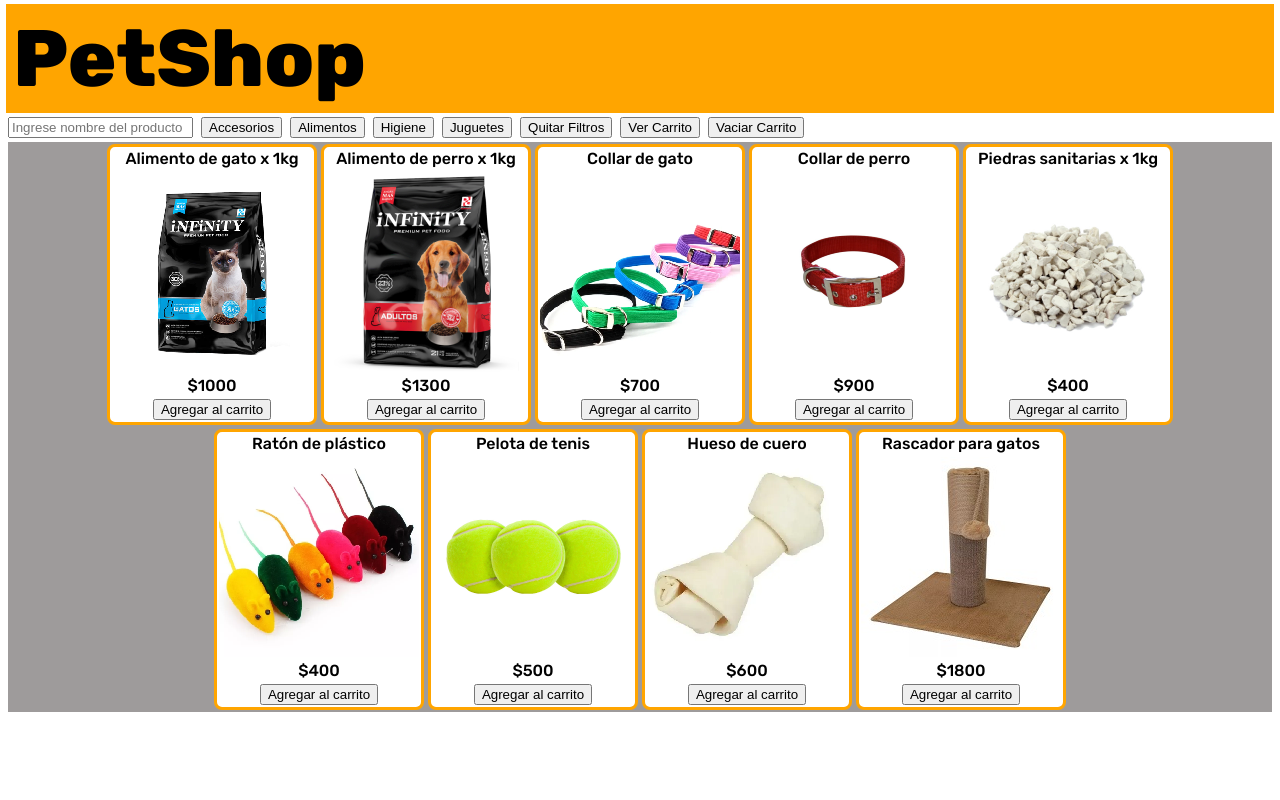
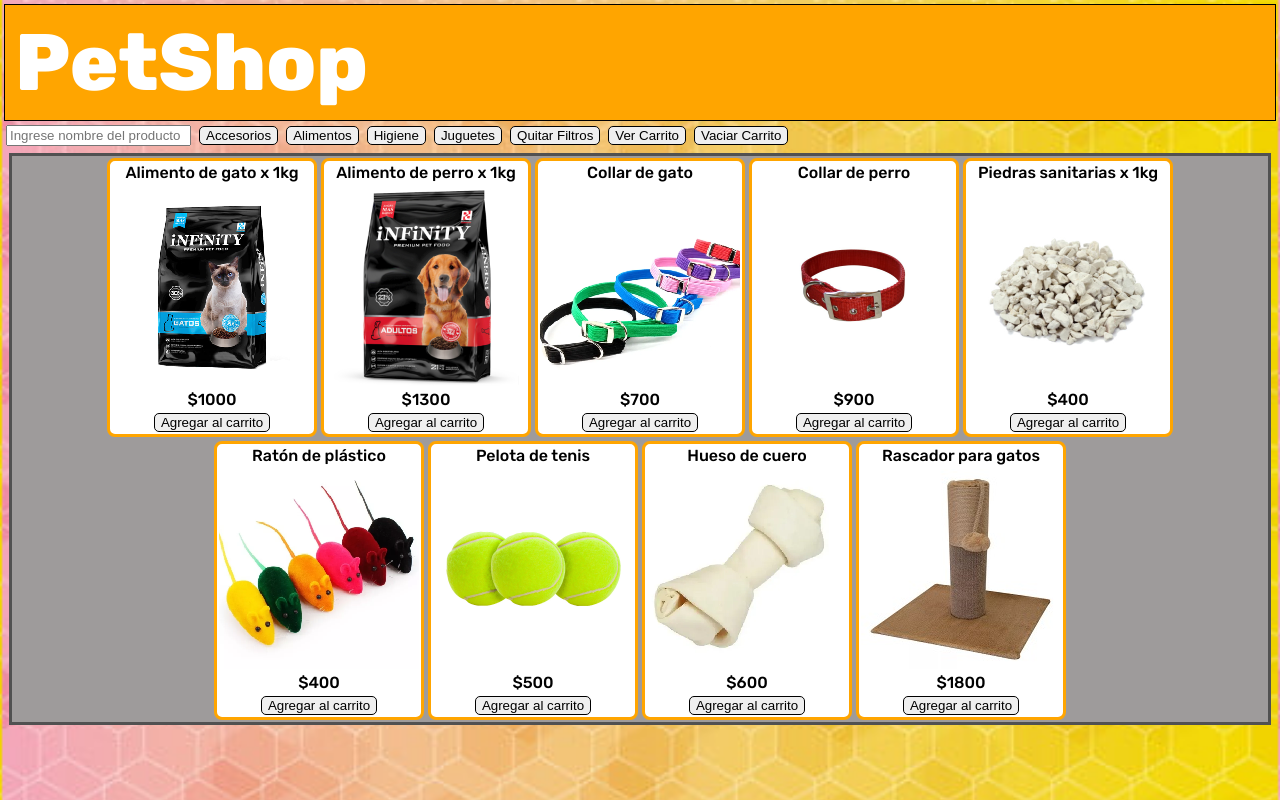
Before and after one commit to lea-robles/ProyectoFinalJsRobles, a plain HTML site: page index.html in a window 1280 px wide. Drawn offline with nearby package versions, Linux system fonts and the light colour scheme; some packages are replaced by stand-ins of ours; a script that the page names is missing.

Commit message:
intentando margin header

```diff
--- a/css/style.css
+++ b/css/style.css
@@ -37,6 +37,13 @@ p {
   line-height: 1.6em;
 }
 
+body {
+  background-image: url(../img/backagrounds/background-naranja.jpg);
+  background-size: 100%;
+  margin: 0;
+  padding: 0;
+}
+
 /* ------ */
 
 #productos {
@@ -60,15 +67,41 @@ p {
     padding: 4px;
 }
 
-.header{
-    background-color: #ffa500;
-    padding: 5px;
+main button:hover {
+  background: linear-gradient(to bottom, rgb(252, 138, 32), rgb(248, 228, 9));
+}
+
+button {
+  border-radius: 5px;
+  border-style: solid;
+  border-width: 1px;
+}
+
+.contenedor-h {
+  background-color: #ffa500;
+  height: auto;
+  margin-top: 2%;
+  margin-bottom: 2%;
+  padding: 10px;
+  border-style: solid;
+  border-color: #000000;
+  border-width: 1px;
+  margin: 0;
+  width: 100%;
+}
+
+.text-white {
+  color: #ffffff;
 }
 
 .tarjetasFlex {
     display: flex;
     justify-content: center;
     flex-wrap: wrap;
+    margin: 5px;
+    border-style: solid;
+    border-color: rgb(81, 81, 81);
+    background-color: rgba(255, 166, 0, 0.592);
 }
 .tarjetasPetshop {
     display: flex;
--- a/index.html
+++ b/index.html
@@ -12,8 +12,8 @@
 </head>
 
 <body>
-    <header class="header">
-        <h1>PetShop</h1>
+    <header>
+        <h1 class="text-white contenedor-h">PetShop</h1>
     </header>
     <main>
         <input id="buscarProductos" placeholder="Ingrese nombre del producto">
```
Also changed, not shown: img/backagrounds/background-naranja.jpg (added).
